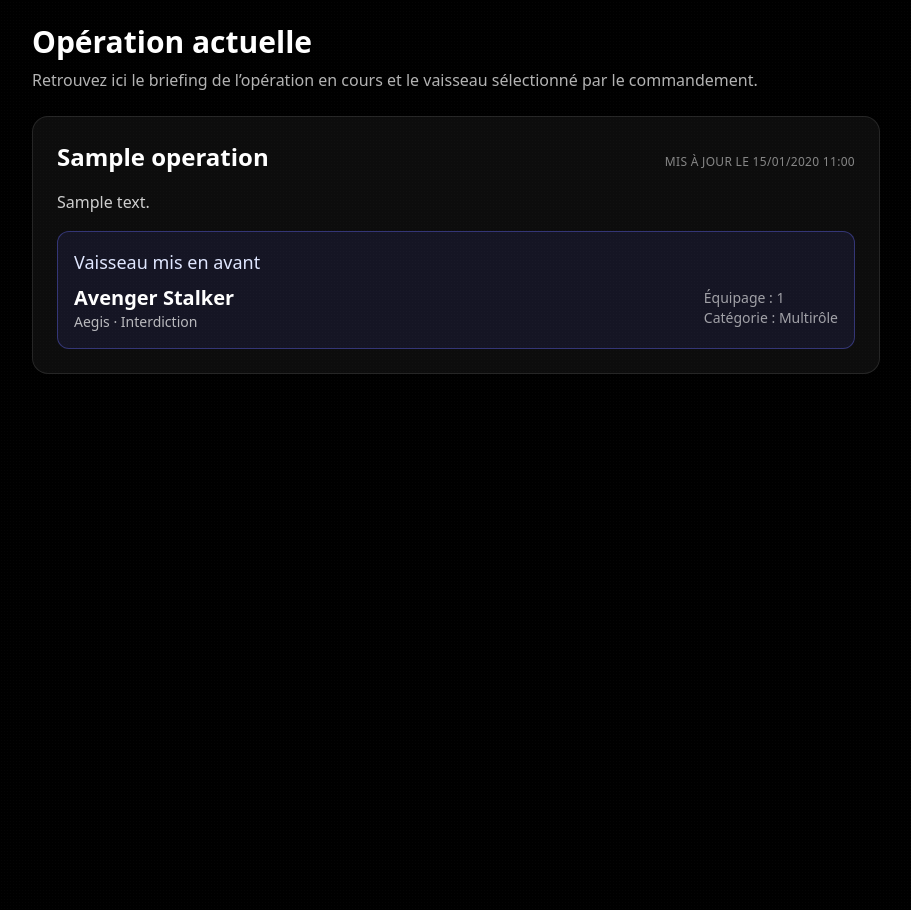
After one commit to zarilo88-ui/CKFR, a Django app: template templates/ops/operation_overview.html in a window 1280 px wide. The commit adds this page. Shown: the whole page, without its empty margins (184-1095 px from the left). Run offline with Django 5.2, Linux system fonts and the light colour scheme; the template is opened without the code that fills it: values that come from a table or form of the project are taken from there, others are empty; data comes from the database, SQL or seed files in the repository; tables that the repository leaves empty hold one stand-in row (values such as "Sample post"); parts of the project's set-up code (start-up, migrations or seed data) failed here and were passed over; some libraries are stand-ins or nearby versions.

Commit message:
Apply Codex rewrite

```diff
--- /dev/null
+++ b/ops/context_processors.py
@@ -0,0 +1,12 @@
+"""Context processors for the operations app."""
+
+from .permissions import can_manage_ops
+
+
+def permissions_flags(request):
+    """Expose permission-related flags to all templates."""
+
+    user = getattr(request, "user", None)
+    return {
+        "can_manage_operations": can_manage_ops(user) if user is not None else False,
+    }
--- a/ops/models.py
+++ b/ops/models.py
@@ -1,5 +1,34 @@
 from django.conf import settings
 from django.db import models
+
+
+class Operation(models.Model):
+    """Represents a planned operation and its highlighted ship."""
+
+    title = models.CharField("Nom de l'opération", max_length=120)
+    description = models.TextField("Description", blank=True)
+    is_active = models.BooleanField("Opération actuelle", default=False)
+    highlighted_ship = models.ForeignKey(
+        "Ship",
+        on_delete=models.SET_NULL,
+        null=True,
+        blank=True,
+        related_name="highlighted_in_operations",
+        verbose_name="Vaisseau mis en avant",
+    )
+    updated_at = models.DateTimeField("Mise à jour", auto_now=True)
+
+    class Meta:
+        verbose_name = "Opération"
+        verbose_name_plural = "Opérations"
+
+    def save(self, *args, **kwargs):
+        if self.is_active:
+            Operation.objects.exclude(pk=self.pk).update(is_active=False)
+        super().save(*args, **kwargs)
+
+    def __str__(self):
+        return self.title
 
 
 class Ship(models.Model):
--- /dev/null
+++ b/ops/permissions.py
@@ -0,0 +1,38 @@
+"""Permission helpers for operations related views."""
+
+from __future__ import annotations
+
+from typing import Iterable
+
+MANAGER_GROUPS: tuple[str, ...] = ("Admin", "SuperAdmin")
+MEMBER_GROUPS: tuple[str, ...] = MANAGER_GROUPS + ("Member",)
+
+
+def _is_authenticated_user(user) -> bool:
+    return getattr(user, "is_authenticated", False)
+
+
+def user_in_groups(user, groups: Iterable[str]) -> bool:
+    """Return True if the user belongs to one of the provided groups."""
+
+    if not _is_authenticated_user(user):
+        return False
+    if getattr(user, "is_superuser", False):
+        return True
+    return user.groups.filter(name__in=list(groups)).exists()
+
+
+def can_manage_ops(user) -> bool:
+    """Return True when the user can manage ships and allocations."""
+
+    return user_in_groups(user, MANAGER_GROUPS)
+
+
+def can_access_member_home(user) -> bool:
+    """Return True if the user can view the operation overview page."""
+
+    if not _is_authenticated_user(user):
+        return False
+    if can_manage_ops(user):
+        return True
+    return user_in_groups(user, MEMBER_GROUPS)
--- a/ops/urls.py
+++ b/ops/urls.py
@@ -2,6 +2,7 @@ from django.urls import path
 from . import views
 
 urlpatterns = [
+    path("operation/", views.operation_overview, name="operation_overview"),
     path("ships/", views.ships_list, name="ships_list"),
     path("ships/allocation/", views.ships_allocation, name="ships_allocation"),
     path("ships/<int:pk>/", views.ship_detail, name="ship_detail"),
--- a/templates/base.html
+++ b/templates/base.html
@@ -1,5 +1,3 @@
-<!DOCTYPE html>
-<html lang="fr" class="h-full">
 <head>
   <meta charset="utf-8" />
   <meta name="viewport" content="width=device-width, initial-scale=1" />
@@ -25,13 +23,18 @@
   {% if user.is_authenticated %}
   <header class="border-b border-white/10 bg-black/60 backdrop-blur sticky top-0 z-40">
     <div class="max-w-7xl mx-auto px-4 sm:px-6 h-16 flex items-center justify-between">
-      <a href="{% url 'ships_list' %}" class="flex items-center gap-8 group">
+      <a href="{% url 'operation_overview' %}" class="flex items-center gap-8 group">
         <span class="font-semibold tracking-wide">C.K.F.R</span>
       </a>
       <nav class="flex items-center gap-8 text-sm">
+        <a href="{% url 'operation_overview' %}" class="text-white/80 hover:text-white">Opération</a>
+        {% if can_manage_operations %}
         <a href="{% url 'ships_list' %}" class="text-white/80 hover:text-white">Vaisseaux</a>
         <a href="{% url 'ships_allocation' %}" class="text-white/80 hover:text-white">Allocation</a>
+        {% endif %}
+        {% if can_manage_operations or user.is_staff %}
         <a href="/admin/" class="text-white/60 hover:text-white/90">Admin</a>
+        {% endif %}
         <a href="/logout/" class="rounded border border-white/20 px-3 py-1 hover:bg-white/10">Déconnexion</a>
       </nav>
     </div>
--- /dev/null
+++ b/templates/ops/operation_overview.html
@@ -0,0 +1,53 @@
+{% extends "base.html" %}
+{% block title %}Opération actuelle · C.K.F.R{% endblock %}
+{% block body %}
+<div class="max-w-4xl mx-auto p-4 sm:p-6 space-y-6">
+  <header class="flex flex-col gap-2">
+    <h1 class="text-3xl font-semibold">Opération actuelle</h1>
+    <p class="text-white/70 text-sm sm:text-base">
+      Retrouvez ici le briefing de l’opération en cours et le vaisseau sélectionné par le commandement.
+    </p>
+  </header>
+
+  {% if operation %}
+  <section class="rounded-2xl border border-white/10 bg-white/5 p-6 space-y-4">
+    <div class="flex flex-col sm:flex-row sm:items-baseline sm:justify-between gap-2">
+      <h2 class="text-2xl font-semibold">{{ operation.title }}</h2>
+      <p class="text-xs uppercase tracking-wide text-white/50">Mis à jour le {{ operation.updated_at|date:"d/m/Y H:i" }}</p>
+    </div>
+    {% if operation.description %}
+    <p class="text-white/80 leading-relaxed whitespace-pre-line">{{ operation.description }}</p>
+    {% endif %}
+    {% if operation.highlighted_ship %}
+    <div class="rounded-xl border border-indigo-500/40 bg-indigo-500/10 p-4">
+      <h3 class="text-lg font-medium text-indigo-100">Vaisseau mis en avant</h3>
+      <div class="mt-2 flex flex-col sm:flex-row sm:items-center sm:justify-between gap-3">
+        <div>
+          <p class="text-xl font-semibold">{{ operation.highlighted_ship.name }}</p>
+          <p class="text-sm text-white/70">{{ operation.highlighted_ship.manufacturer }} · {{ operation.highlighted_ship.role }}</p>
+        </div>
+        <div class="text-sm text-white/60">
+          Équipage : {{ operation.highlighted_ship.crew_range_display }}<br />
+          Catégorie : {{ operation.highlighted_ship.get_category_display }}
+        </div>
+      </div>
+    </div>
+    {% else %}
+    <p class="text-white/70">Aucun vaisseau n’a encore été sélectionné pour cette opération.</p>
+    {% endif %}
+  </section>
+  {% else %}
+  <section class="rounded-2xl border border-white/10 bg-white/5 p-6">
+    <p class="text-white/70">Aucune opération n’a encore été configurée. Revenez plus tard ou contactez un administrateur.</p>
+  </section>
+  {% endif %}
+
+  {% if can_manage_operations %}
+  <div class="text-right">
+    <a href="/admin/ops/operation/" class="inline-flex items-center gap-2 rounded-lg bg-indigo-600 hover:bg-indigo-500 px-4 py-2 text-sm font-medium">
+      Gérer les opérations
+    </a>
+  </div>
+  {% endif %}
+</div>
+{% endblock %}
```
Also changed, not shown: ckfr_site/settings.py (+4 -3 lines), ops/admin.py (+9 -1 lines), ops/views.py (+25 -12 lines), ops/migrations/0007_operation.py (added).
